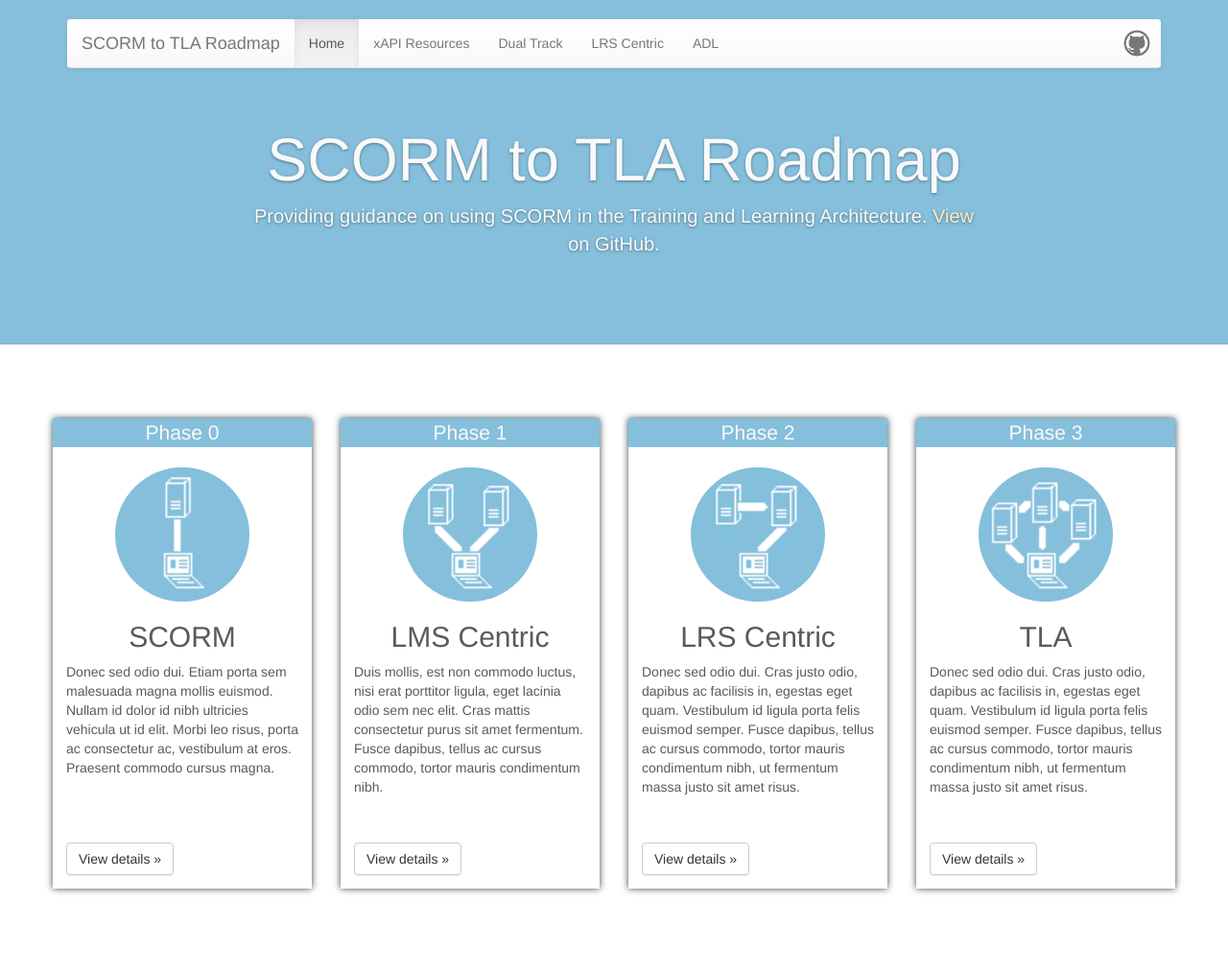
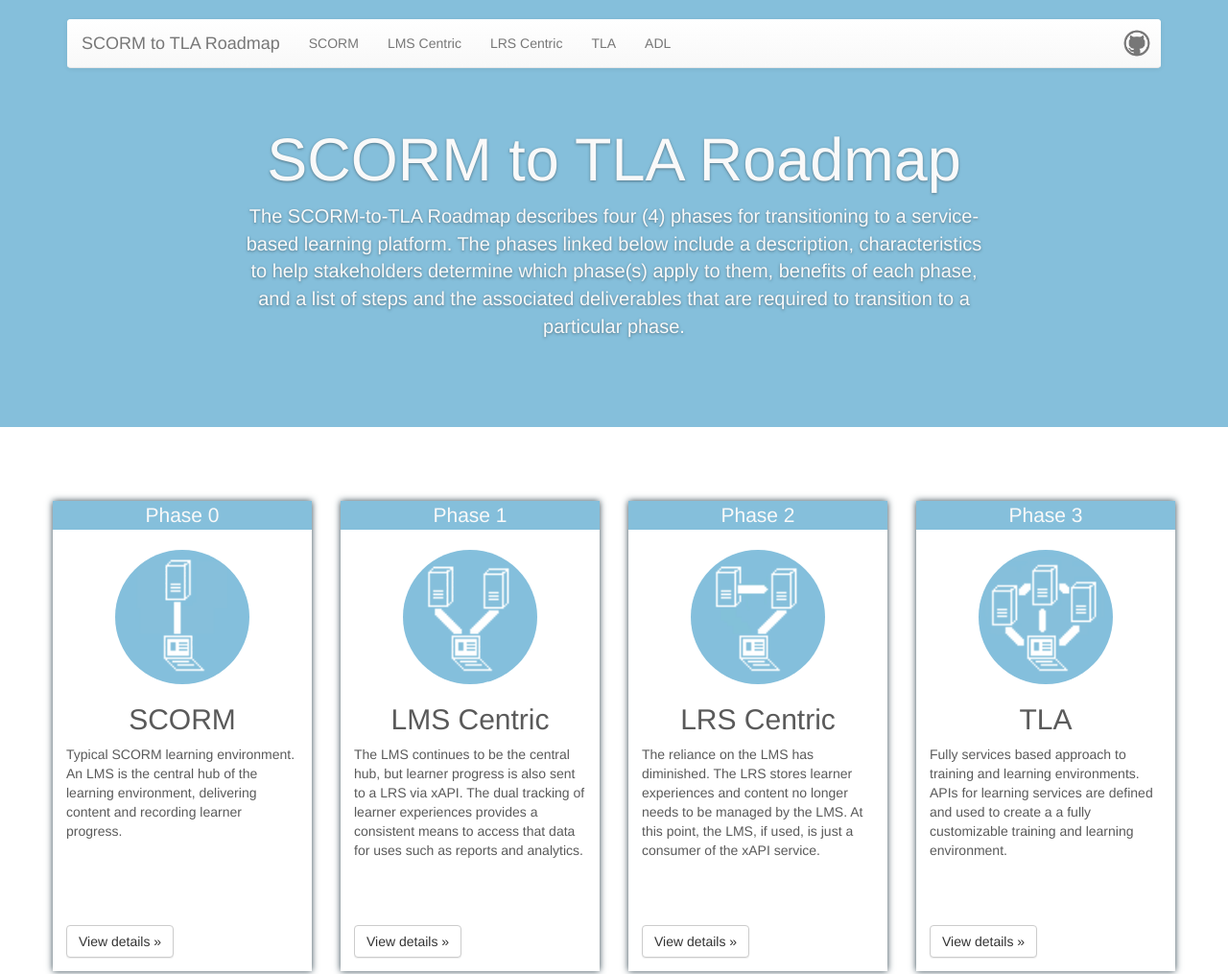
Before and after one commit to adlnet/SCORM-to-TLA-Roadmap, a plain HTML site: page index.html in a window 1280 px wide. Shown: the top 1015 px of the page at 96% size. Drawn offline with Linux system fonts and the light colour scheme.

Commit message:
adding content

```diff
--- a/index.html
+++ b/index.html
@@ -31,19 +31,19 @@
                 <div class="container">
                     <div class="navbar-header">
                         <ul class="nav navbar-nav">
-                            <li class="my-navbar-brand"><a href="https://github.com/adlnet/SCORM-to-TLA-Roadmap">SCORM to TLA Roadmap</a>
+                            <li class="my-navbar-brand"><a href="#">SCORM to TLA Roadmap</a>
                             </li>
                         </ul>
                     </div>
                     <div class="navbar-collapse collapse">
                         <ul class="nav navbar-nav">
-                            <li class="active"><a href="#" title="Home">Home</a>
+                            <li><a href="phase0/scorm.html" title="Phase 0 - SCORM">SCORM</a>
                             </li>
-                            <li><a href="dev/adl-tools.html" title="xAPI Resources">xAPI Resources</a>
+                            <li><a href="phase1/lms-centric.html" title="Phase 1 - LMS Centric">LMS Centric</a>
                             </li>
-                            <li><a href="dev/dual-track.html" title="xAPI Resources">Dual Track</a>
+                            <li><a href="phase2/lrs-centric.html" title="Phase 2 - LRS Centric">LRS Centric</a>
                             </li>
-                            <li><a href="dev/lrs-centric.html" title="xAPI Resources">LRS Centric</a>
+                            <li><a href="phase3/tla.html" title="Phase 3 - TLA">TLA</a>
                             </li>
                             <li><a href="http://www.adlnet.gov" title="Advanced Distributed Learning Website">ADL</a>
                             </li>
@@ -51,8 +51,8 @@
                         </ul>
                         <ul class="nav navbar-nav navbar-right">
                             <li>
-                                <a class="navbar-brand" target="_blank" href="https://github.com/adlnet/SCORM-to-TLA-Roadmap" style="padding-top:10px;padding-right:10px" title="xAPI SCORM Profile GitHub Page">
-                                    <img src="img/github.png" width="30px" alt="go to the xapi scorm profile github page">
+                                <a class="navbar-brand" target="_blank" href="https://github.com/adlnet/SCORM-to-TLA-Roadmap" style="padding-top:10px;padding-right:10px" title="xAPI SCORM to TLA Roadmap GitHub Page">
+                                    <img src="img/github.png" width="30px" alt="go to the scorm to tla roadmap github page">
                                 </a>
                             </li>
                         </ul>
@@ -68,7 +68,7 @@
             <h1>SCORM to TLA Roadmap</h1>
             <div class="row">
                 <div class="col-xs-8 col-xs-offset-2">
-                    Providing guidance on using SCORM in the Training and Learning Architecture. <a href="https://github.com/adlnet/SCORM-to-TLA-Roadmap" target="_blank" title="xAPI SCORM Profile on GitHub">View</a> on GitHub.
+                    The SCORM-to-TLA Roadmap describes four (4) phases for transitioning to a service-based learning platform. The phases linked below include a description, characteristics to help stakeholders determine which phase(s) apply to them, benefits of each phase, and a list of steps and the associated deliverables that are required to transition to a particular phase.
                 </div>
             </div>
         </div>
@@ -84,9 +84,10 @@
                         <p class="heading-title">Phase 0</p>
                     </div>
                     <div class="headline-card-body">
-                        <img class="img-circle" src="img/scorm-icon.png" alt="Generic placeholder image" style="width: 140px; height: 140px;">
+                        <img class="img-circle" src="img/scorm-icon.png" alt="SCORM Roadmap icon" style="width: 140px; height: 140px;">
                         <h2>SCORM</h2>
-                        <p>Donec sed odio dui. Etiam porta sem malesuada magna mollis euismod. Nullam id dolor id nibh ultricies vehicula ut id elit. Morbi leo risus, porta ac consectetur ac, vestibulum at eros. Praesent commodo cursus magna.</p>
+                        <p>Typical SCORM learning environment. An LMS is the central hub of the learning environment, delivering content
+                        and recording learner progress.</p>
                         <p><a class="btn btn-default" href="#" role="button">View details &raquo;</a>
                         </p>
                     </div>
@@ -99,9 +100,10 @@
                         <p class="heading-title">Phase 1</p>
                     </div>
                     <div class="headline-card-body">
-                        <img class="img-circle" src="img/dt-icon.png" alt="Generic placeholder image" style="width: 140px; height: 140px;">
+                        <img class="img-circle" src="img/dt-icon.png" alt="LMS Centric (Dual Track) Roadmap icon" style="width: 140px; height: 140px;">
                         <h2>LMS Centric</h2>
-                        <p>Duis mollis, est non commodo luctus, nisi erat porttitor ligula, eget lacinia odio sem nec elit. Cras mattis consectetur purus sit amet fermentum. Fusce dapibus, tellus ac cursus commodo, tortor mauris condimentum nibh.</p>
+                        <p>The LMS continues to be the central hub, but learner progress is also sent to a LRS via xAPI. The dual tracking of learner
+                        experiences provides a consistent means to access that data for uses such as reports and analytics.</p>
                         <p><a class="btn btn-default" href="#" role="button">View details &raquo;</a>
                         </p>
                     </div>
@@ -114,9 +116,10 @@
                         <p class="heading-title">Phase 2</p>
                     </div>
                     <div class="headline-card-body">
-                        <img class="img-circle" src="img/lrs-c-icon.png" alt="Generic placeholder image" style="width: 140px; height: 140px;">
+                        <img class="img-circle" src="img/lrs-c-icon.png" alt="LRS Centric Roadmap icon" style="width: 140px; height: 140px;">
                         <h2>LRS Centric</h2>
-                        <p>Donec sed odio dui. Cras justo odio, dapibus ac facilisis in, egestas eget quam. Vestibulum id ligula porta felis euismod semper. Fusce dapibus, tellus ac cursus commodo, tortor mauris condimentum nibh, ut fermentum massa justo sit amet risus.</p>
+                        <p>The reliance on the LMS has diminished. The LRS stores learner experiences and content no longer needs to be managed
+                        by the LMS. At this point, the LMS, if used, is just a consumer of the xAPI service.</p>
                         <p><a class="btn btn-default" href="#" role="button">View details &raquo;</a>
                         </p>
                     </div>
@@ -129,9 +132,10 @@
                         <p class="heading-title">Phase 3</p>
                     </div>
                     <div class="headline-card-body">
-                        <img class="img-circle" src="img/tla-icon.png" alt="Generic placeholder image" style="width: 140px; height: 140px;">
+                        <img class="img-circle" src="img/tla-icon.png" alt="TLA Roadmap icon" style="width: 140px; height: 140px;">
                         <h2>TLA</h2>
-                        <p>Donec sed odio dui. Cras justo odio, dapibus ac facilisis in, egestas eget quam. Vestibulum id ligula porta felis euismod semper. Fusce dapibus, tellus ac cursus commodo, tortor mauris condimentum nibh, ut fermentum massa justo sit amet risus.</p>
+                        <p>Fully services based approach to training and learning environments. APIs for learning services are defined
+                        and used to create a a fully customizable training and learning environment.</p>
                         <p><a class="btn btn-default" href="#" role="button">View details &raquo;</a>
                         </p>
                     </div>
```
